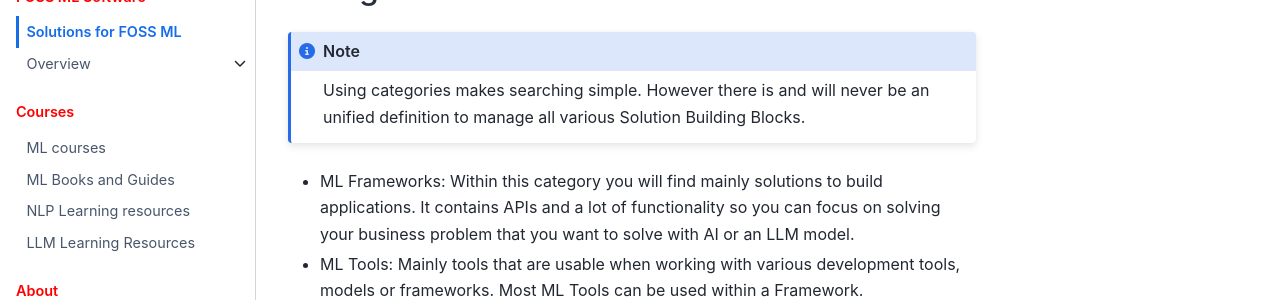
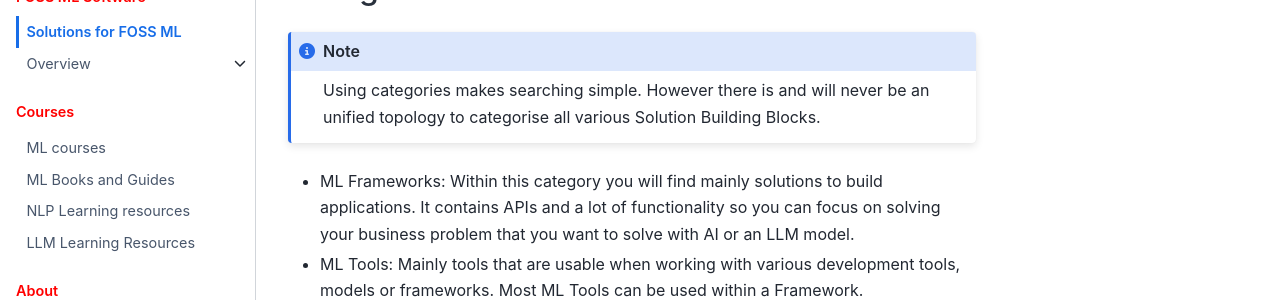
Before and after one commit to nocomplexity/FreeAndOpenMachineLearning, a Jupyter Book: the page built from catalogue.md, in a window 1280 px wide and 900 px high, scrolled down 1686 px. Shown: the part 415-715 px from the top of the window. Built offline with Jupyter Book 1.0.4 settings and Sphinx 7.4.7 and the Sphinx Book theme 1.1.4, drawn with Linux system fonts in a browser that asks for light colours.

Commit message:
txt correction

```diff
--- a/catalogue.md
+++ b/catalogue.md
@@ -87,7 +87,7 @@ Anything Changes Everything)
 ## Categories
 
 :::{note}
-Using categories makes searching simple. However there is and will never be an unified definition to manage all various Solution Building Blocks.
+Using categories makes searching simple. However there is and will never be an unified topology to categorise all various Solution Building Blocks.
 :::
 
 * ML Frameworks: Within this category you will find mainly solutions to build applications. It contains APIs and a lot of functionality so you can focus on solving your business problem that you want to solve with AI or an LLM model.
```
